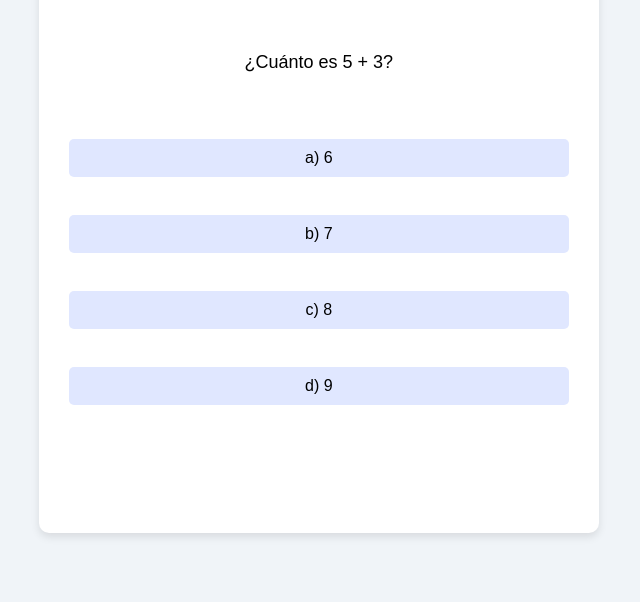
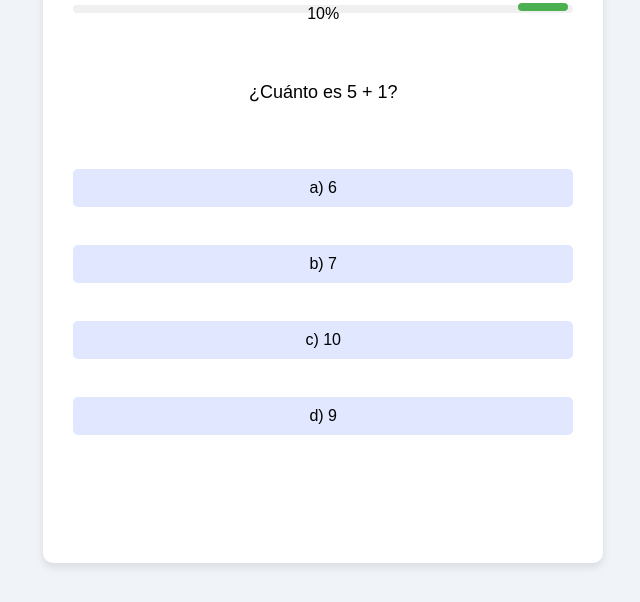
Before and after one commit to vstudioUC/01_game_mat_pa3, a plain HTML site: page frontend/index.html in a window 1280 px wide. Shown: the part 198-800 px from the top of the page, without its empty margins (339-979 px from the left). Drawn offline with Linux system fonts and the light colour scheme.

Commit message:
añadio 10 custionarion y moji

```diff
--- a/backend/server.js
+++ b/backend/server.js
@@ -12,6 +12,11 @@ app.get('/', (req, res) => {
   res.sendFile(path.join(__dirname, '../frontend/index.html'));
 });
 
+// Manejo de rutas no encontradas
+app.use((req, res, next) => {
+  res.status(404).send('Página no encontrada');
+});
+
 // Iniciar el servidor
 app.listen(PORT, () => {
   console.log(`Servidor corriendo en http://localhost:${PORT}`);
--- a/frontend/css/styles.css
+++ b/frontend/css/styles.css
@@ -54,3 +54,26 @@ h1 {
   font-weight: bold;
   color: #d32f2f;
 }
+/* ==== AÑADE AL FINAL DEL ARCHIVO ==== */
+.progress-container {
+  position: relative; /* Añade esto */
+  width: 100%;
+  height: 8px;
+  background: #f0f0f0;
+  border-radius: 4px;
+  margin: 15px 0;
+}
+
+#progress-bar {
+  height: 100%;
+  width: 0%;
+  background: #4CAF50;
+  border-radius: 4px;
+  transition: width 0.5s ease;
+  position: absolute;
+  right: 5px;
+  top: -2px;
+  font-size: 12px;
+  color: #555;
+}
+/* ================================== */
--- a/frontend/index.html
+++ b/frontend/index.html
@@ -1,14 +1,19 @@
 <!DOCTYPE html>
 <html lang="es">
-<head>
   <meta charset="UTF-8" />
   <meta name="viewport" content="width=device-width, initial-scale=1.0" />
-  <title>Cuestionario de Matemáticas</title>
+  <title>PA3-UC</title>
   <link rel="stylesheet" href="css/styles.css" />
+  <link rel="icon" href="/frontend/img/favicon.ico" type="image/x-icon">
 </head>
 <body>
   <div class="quiz-container">
-    <h1>Cuestionario de Matemáticas</h1>
+    <h1>&#x1F60E; Cuestionario de Matemáticas Básicas -PA3</h1>
+<!-- Añádelo justo debajo de tu título h1 -->
+<div class="progress-container">
+  <div id="progress-bar"></div>
+  <span id="progress-text">0%</span>
+</div>
     <div id="question-container">
       <p id="question">Cargando pregunta...</p>
       <div id="options">
--- a/frontend/js/script.js
+++ b/frontend/js/script.js
@@ -1,23 +1,36 @@
+// ==== AÑADE AL INICIO (con las demás variables) ====
+const progressBar = document.getElementById('progress-bar');
+// ==================================================
 const questions = [
   {
-    question: "¿Cuánto es 5 + 3?",
+    question: "¿Cuánto es 5 + 1?",
     options: {
       a: "6",
       b: "7",
-      c: "8",
+      c: "10",
       d: "9"
     },
-    correct: "c"
+    correct: "a"
   },
   {
-    question: "¿Cuánto es 12 - 4?",
+    question: "¿Cuánto es 12 - 2?",
     options: {
       a: "8",
       b: "6",
       c: "10",
       d: "7"
     },
-    correct: "a"
+    correct: "c"
+  },
+  {
+    question: "¿Cuánto es 3 × 3?",
+    options: {
+      a: "7",
+      b: "12",
+      c: "9",
+      d: "14"
+    },
+    correct: "c"
   },
   {
     question: "¿Cuánto es 3 × 4?",
@@ -28,6 +41,66 @@ const questions = [
       d: "14"
     },
     correct: "b"
+  },
+  {
+    question: "¿Cuánto es 3 × 5?",
+    options: {
+      a: "7",
+      b: "12",
+      c: "9",
+      d: "15"
+    },
+    correct: "d"
+  },
+  {
+    question: "¿Cuánto es 3 × 6?",
+    options: {
+      a: "7",
+      b: "12",
+      c: "9",
+      d: "18"
+    },
+    correct: "d"
+  },
+  {
+    question: "¿Cuánto es 3 × 7?",
+    options: {
+      a: "7",
+      b: "21",
+      c: "9",
+      d: "18"
+    },
+    correct: "b"
+  },
+  {
+    question: "¿Cuánto es 3 × 8?",
+    options: {
+      a: "7",
+      b: "21",
+      c: "24",
+      d: "18"
+    },
+    correct: "c"
+  },
+  {
+    question: "¿Cuánto es 3 × 9?",
+    options: {
+      a: "7",
+      b: "21",
+      c: "24",
+      d: "27"
+    },
+    correct: "d"
+  },
+  {
+    question: "¿Cuánto es 3 × 10?",
+    options: {
+      a: "7",
+      b: "21",
+      c: "30",
+      d: "18"
+    },
+    correct: "c"
   }
 ];
 
@@ -38,6 +111,10 @@ const options = document.querySelectorAll(".option");
 const feedback = document.getElementById("feedback");
 
 function loadQuestion() {
+    // Actualiza la barra de progreso
+  const progress = (currentQuestion + 1) / questions.length * 100;
+  progressBar.style.width = `${progress}%`;
+  document.getElementById('progress-text').textContent = `${Math.round(progress)}%`;
   const q = questions[currentQuestion];
   questionElement.textContent = q.question;
   options.forEach((btn) => {
```
Also changed, not shown: LEEME.md (deleted, +0 -90 lines), frontend/img/favicon.ico (added).
